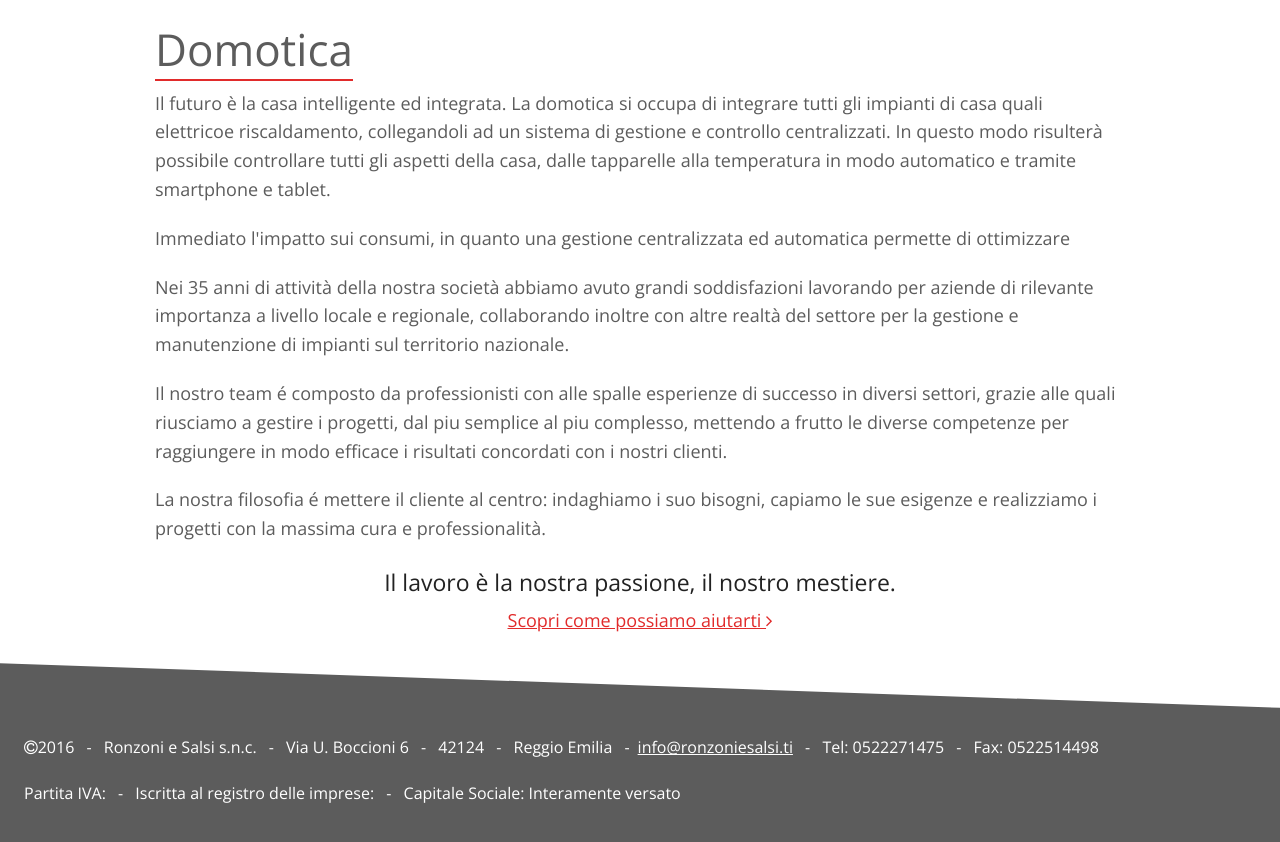
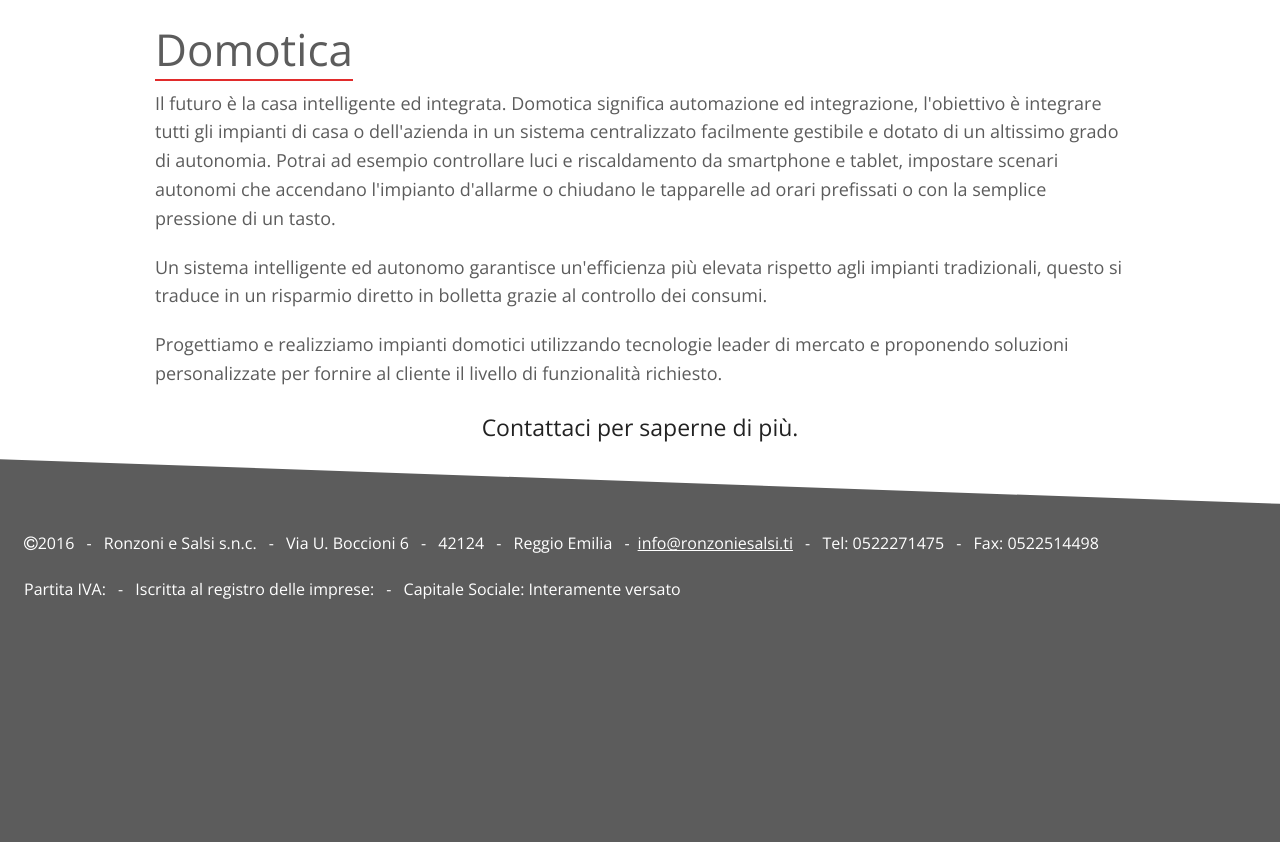
Before and after one commit to thedos1701/ronzoniesalsi.github.io, a Jekyll site: the page built from servizi/domotica/index.html, in a window 1280 px wide and 1286 px high. Shown: the part 444-1286 px from the top of the window. Built offline with Jekyll 4.4.1, drawn with Linux system fonts in a browser that asks for light colours.

Commit message:
Created content for fibra, domotica

```diff
--- a/servizi/domotica/index.html
+++ b/servizi/domotica/index.html
@@ -13,33 +13,21 @@ topic: Domotica
 
 <p>
 Il futuro è la casa intelligente ed integrata.
-La domotica si occupa di integrare tutti gli impianti di casa quali elettricoe riscaldamento, collegandoli ad un sistema di gestione e controllo centralizzati.
-    In questo modo risulterà possibile controllare tutti gli aspetti della casa, dalle tapparelle alla temperatura in modo automatico e tramite smartphone e tablet.
+Domotica significa automazione ed integrazione, l'obiettivo è integrare tutti gli impianti di casa o dell'azienda in un sistema centralizzato facilmente gestibile e dotato di un altissimo grado di autonomia.
+Potrai ad esempio controllare luci e riscaldamento da smartphone e tablet, impostare scenari autonomi che accendano l'impianto d'allarme o chiudano le tapparelle ad orari prefissati o con la semplice pressione di un tasto.
 </p>
 <p>
-Immediato l'impatto sui consumi, in quanto una gestione centralizzata ed automatica permette di ottimizzare
+Un sistema intelligente ed autonomo garantisce un'efficienza più elevata rispetto agli impianti tradizionali, questo si traduce in un risparmio diretto in bolletta grazie al controllo dei consumi.
 </p>
 <p>
-Nei 35 anni di attività della nostra società abbiamo avuto grandi soddisfazioni lavorando per aziende di rilevante importanza a livello locale e regionale, collaborando inoltre con altre realtà del settore per la gestione e manutenzione di impianti sul territorio nazionale.
-</p>
-<p>
-Il nostro team é composto da professionisti con alle spalle esperienze di successo in diversi settori, grazie alle quali riusciamo a gestire i progetti, dal piu semplice al piu complesso, mettendo a frutto le diverse competenze per raggiungere in modo efficace i risultati concordati con i nostri clienti.
+Progettiamo e realizziamo impianti domotici utilizzando tecnologie leader di mercato e proponendo soluzioni personalizzate per fornire al cliente il livello di funzionalità richiesto.
 </p>
 
-<p>
-La nostra filosofia é mettere il cliente al centro: indaghiamo i suo bisogni, capiamo le sue esigenze e realizziamo i progetti con la massima cura e professionalità.
-</p>
 <div class="row catch">
   <div class="small-12 columns text-center">
     <h4>
-    Il lavoro è la nostra passione, il nostro mestiere.
+    Contattaci per saperne di più.
     </h4>
-      <p>
-  <a href="/servizi/" class="underline">
-  Scopri come possiamo aiutarti
-  <i class="fa fa-angle-right"></i>
-  </a>
-</p>
   </div>
 </div>
 
```
Also changed, not shown: servizi/fibra/index.html (+1 -13 lines), servizi/fotovoltaico/index.html (+1 -7 lines).
